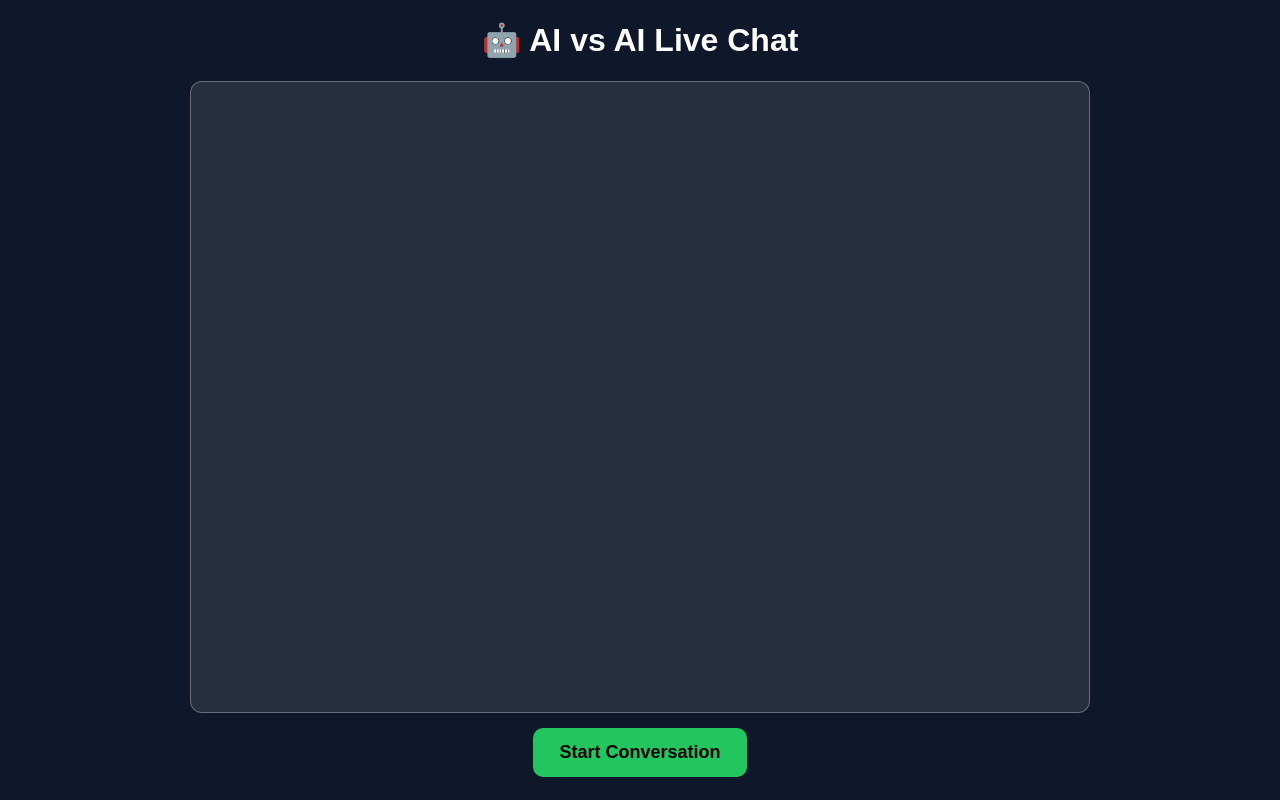
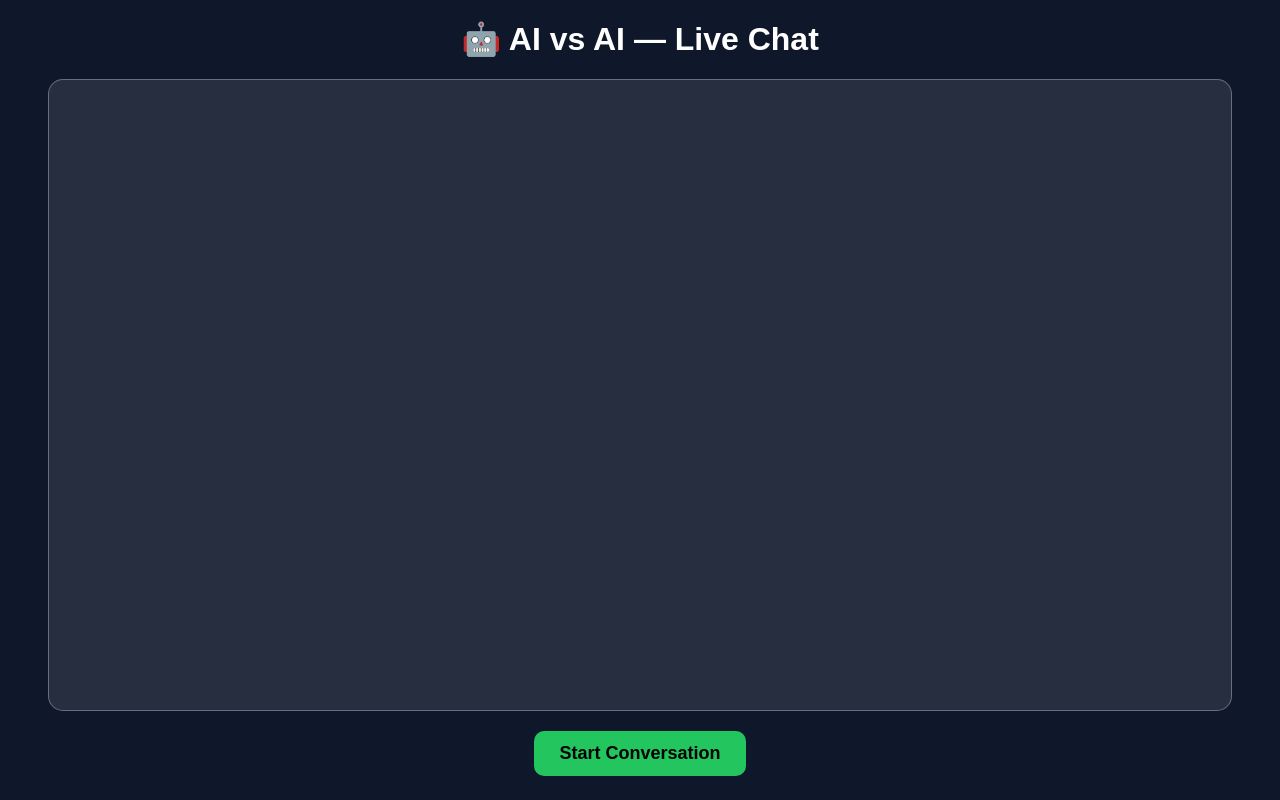
Before and after one commit to panwarayus-stack/Ai-with-ai-chat, a plain HTML site: page index.html in a window 1280 px wide. Drawn offline with Linux system fonts and the light colour scheme; files whose address does not match are found by name.

Commit message:
Update index.html

```diff
--- a/index.html
+++ b/index.html
@@ -2,76 +2,72 @@
 <html lang="en">
 <head>
 <meta charset="UTF-8">
-<title>AI vs AI • Live Conversation</title>
+<title>AI vs AI Chat</title>
 <meta name="viewport" content="width=device-width, initial-scale=1.0">
-<link rel="stylesheet" href="style.css">
 
 <style>
 body {
   margin: 0;
+  padding: 0;
+  background: #0f172a;
   font-family: Arial, sans-serif;
-  background: #0f172a;
   color: white;
-}
-
-.container {
-  width: 95%;
-  max-width: 900px;
-  margin: 20px auto;
   text-align: center;
 }
 
+h1 {
+  margin-top: 20px;
+}
+
 #chatBox {
+  width: 90%;
   height: 75vh;
+  margin: 20px auto;
+  padding: 15px;
   background: rgba(255,255,255,0.1);
   border: 1px solid rgba(255,255,255,0.3);
-  border-radius: 12px;
-  padding: 15px;
   overflow-y: auto;
+  border-radius: 15px;
 }
 
 .msg {
-  padding: 10px 12px;
+  padding: 12px;
   margin: 10px 0;
-  max-width: 75%;
-  border-radius: 10px;
+  border-radius: 12px;
+  max-width: 70%;
   font-size: 17px;
   animation: fadeIn 0.4s ease;
 }
+
+.ai1 { background: #3b82f6; text-align: left; }
+.ai2 { background: #f97316; text-align: right; margin-left: auto; }
 
 @keyframes fadeIn {
   from { opacity: 0; transform: translateY(12px); }
   to { opacity: 1; transform: translateY(0); }
 }
 
-.ai1 { background: #3b82f6; text-align:left; }
-.ai2 { background: #f97316; text-align:right; margin-left:auto; }
-
 #startBtn {
-  margin-top: 15px;
-  padding: 14px 26px;
+  padding: 12px 25px;
   background: #22c55e;
-  color: black;
+  border: none;
+  font-size: 18px;
+  border-radius: 10px;
+  cursor: pointer;
+  margin-bottom: 20px;
   font-weight: bold;
-  border: none;
-  border-radius: 10px;
-  font-size: 18px;
-  cursor: pointer;
 }
 </style>
 </head>
 
 <body>
 
-<div class="container">
-  <h1>🤖 AI vs AI Live Chat</h1>
+<h1>🤖 AI vs AI — Live Chat</h1>
 
-  <div id="chatBox"></div>
+<div id="chatBox"></div>
 
-  <button id="startBtn">Start Conversation</button>
-</div>
+<button id="startBtn">Start Conversation</button>
 
 <script src="chat.js"></script>
-
 </body>
 </html>
```
